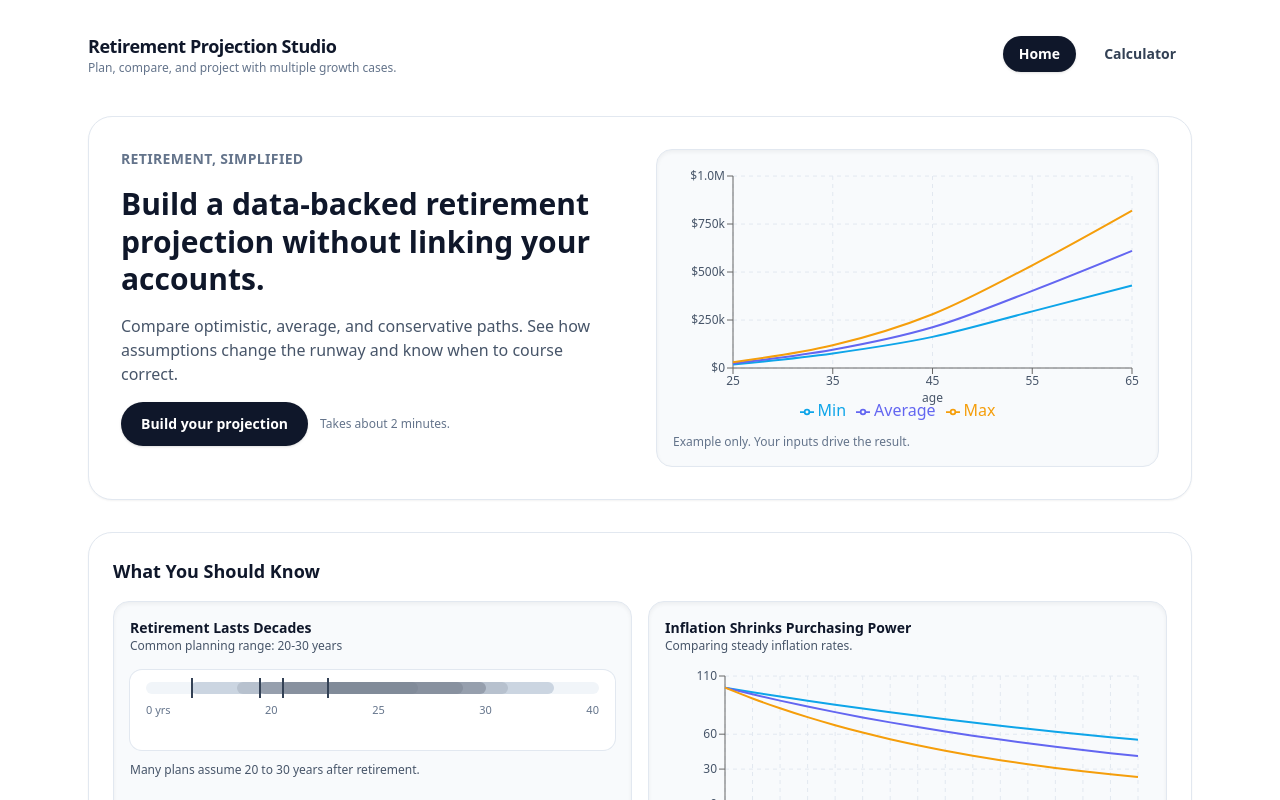
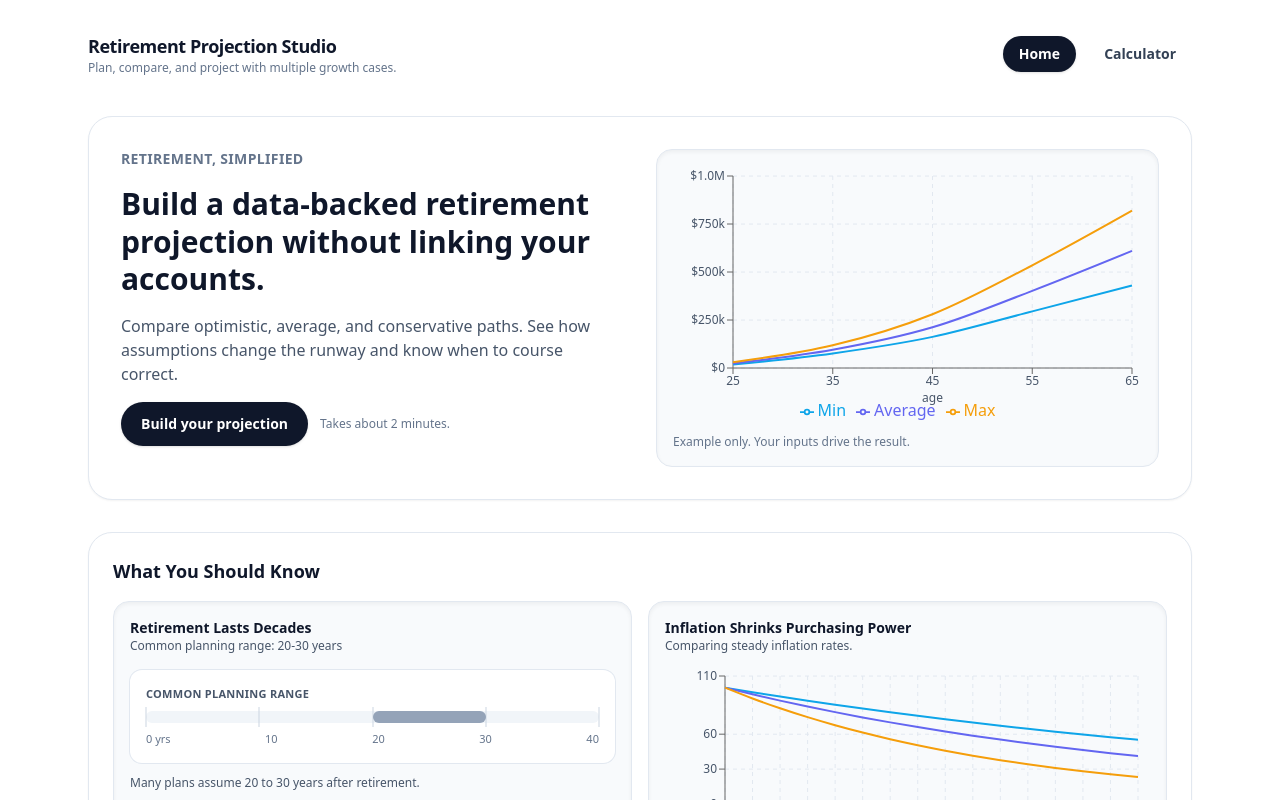
Before and after one commit to akakileti/capstone, a React (Vite) app in the folder frontend/: page / in a window 1280 px wide. Shown: the top 800 px of the page. Built offline with nearby package versions, Linux system fonts and the light colour scheme; no server answers; the HTML template or start-up script is replaced by a standard one.

Commit message:
fixed one graph homepage

```diff
--- a/frontend/src/pages/HomePage.tsx
+++ b/frontend/src/pages/HomePage.tsx
@@ -135,22 +135,31 @@ export default function HomePage({ onStart }: HomePageProps) {
                 <p className="text-xs text-slate-600">Common planning range: 20-30 years</p>
               </div>
             </div>
-            <div className="mt-4 h-20 rounded-xl bg-white px-4 py-3 ring-1 ring-slate-200">
+            <div
+              className="mt-4 rounded-xl bg-white px-4 py-4 ring-1 ring-slate-200"
+              aria-label="Common retirement planning range is 20 to 30 years on a 0 to 40 year scale."
+            >
+              <p className="text-[11px] font-semibold uppercase tracking-wide text-slate-600 mb-2">
+                Common planning range
+              </p>
               <div className="relative h-3 rounded-full bg-slate-100">
-                <div className="absolute inset-y-0 left-0 right-0 mx-[10%] rounded-full bg-slate-300" />
-                <div className="absolute inset-y-0 left-0 right-0 mx-[20%] rounded-full bg-slate-900/10" />
-                <div className="absolute inset-y-0 left-0 right-0 mx-[25%] rounded-full bg-slate-900/20" />
-                <div className="absolute inset-y-0 left-0 right-0 mx-[30%] rounded-full bg-slate-900/10" />
-                <div className="absolute inset-y-0 left-0 right-0 mx-[40%] rounded-full bg-slate-900/5" />
-                <div className="absolute left-[10%] top-1/2 h-5 w-[2px] -translate-y-1/2 bg-slate-700" />
-                <div className="absolute left-[25%] top-1/2 h-5 w-[2px] -translate-y-1/2 bg-slate-700" />
-                <div className="absolute left-[30%] top-1/2 h-5 w-[2px] -translate-y-1/2 bg-slate-700" />
-                <div className="absolute left-[40%] top-1/2 h-5 w-[2px] -translate-y-1/2 bg-slate-700" />
+                {[0, 25, 50, 75, 100].map((pct) => (
+                  <span
+                    key={pct}
+                    className="absolute -top-1 h-5 w-[1px] bg-slate-300"
+                    style={{ left: `${pct}%`, transform: "translateX(-50%)" }}
+                    aria-hidden
+                  />
+                ))}
+                <div
+                  className="absolute inset-y-0 rounded-full bg-slate-400"
+                  style={{ left: "50%", right: "25%" }}
+                />
               </div>
               <div className="mt-2 flex justify-between text-[11px] text-slate-500">
                 <span>0 yrs</span>
+                <span>10</span>
                 <span>20</span>
-                <span>25</span>
                 <span>30</span>
                 <span>40</span>
               </div>
```
